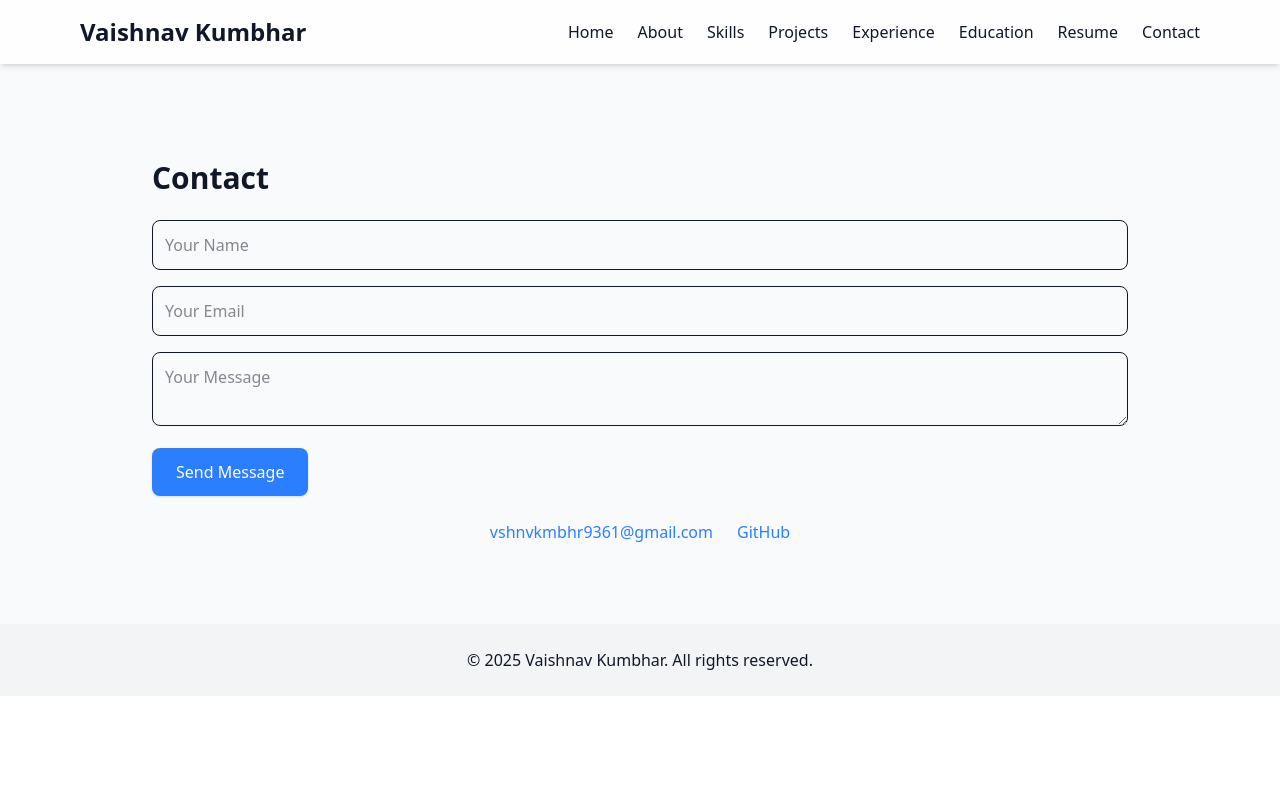
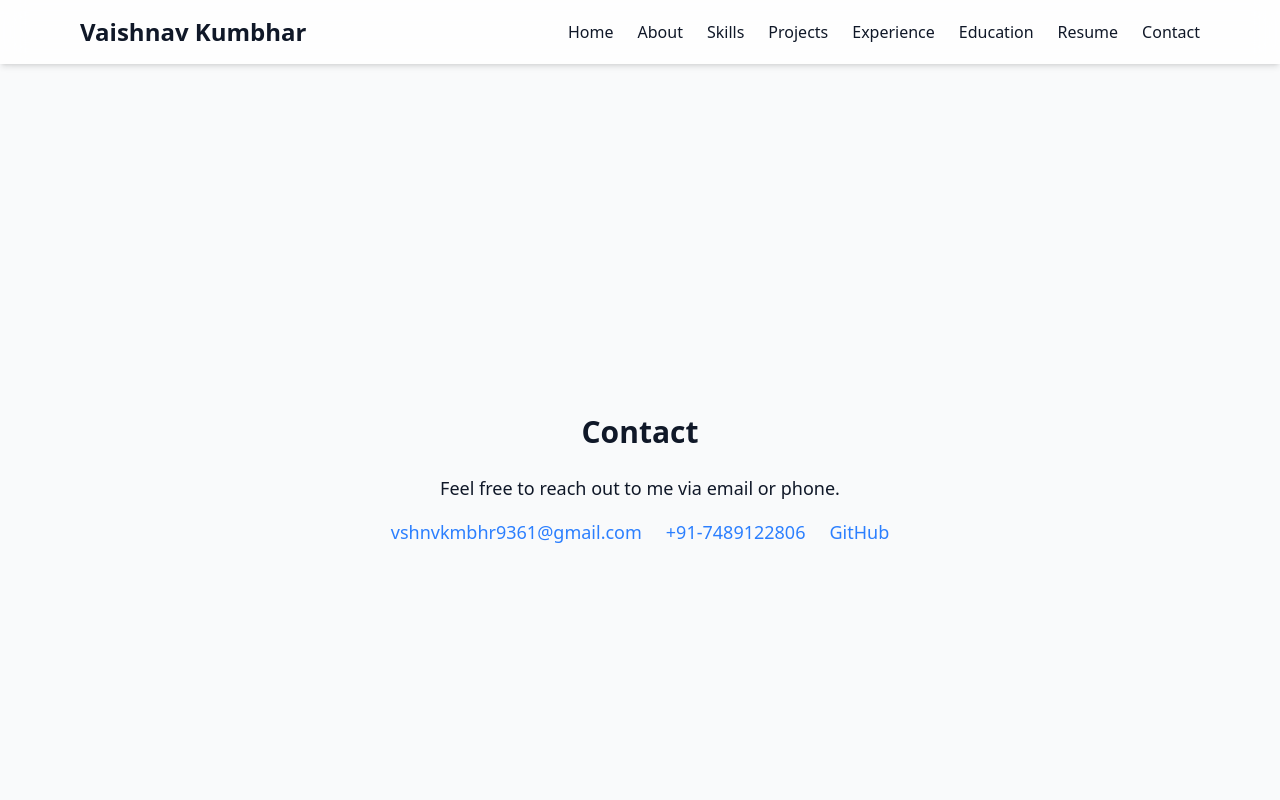
Before and after one commit to Vaishnav-kumbhar/vaishnavPortfolio, a React (Vite) app: page /contact in a window 1280 px wide. Shown: the top 800 px of the page. Built offline with nearby package versions, Linux system fonts and the light colour scheme.

Commit message:
add profile image

```diff
--- a/src/components/Contact.jsx
+++ b/src/components/Contact.jsx
@@ -1,55 +1,38 @@
 export default function Contact() {
   return (
-    <section id="contact" className="py-20 max-w-5xl mx-auto px-6">
+    <section
+      id="contact"
+      className="min-h-screen flex flex-col justify-center items-center px-6 text-center bg-gray-50 dark:bg-gray-900"
+    >
       <h2 className="text-3xl font-bold mb-6">Contact</h2>
 
-      <form
-        action="mailto:vshnvkmbhr9361@gmail.com"
-        method="POST"
-        encType="text/plain"
-        className="space-y-4"
-      >
-        <input
-          type="text"
-          name="name"
-          placeholder="Your Name"
-          className="w-full p-3 border rounded-lg"
-          required
-        />
-        <input
-          type="email"
-          name="email"
-          placeholder="Your Email"
-          className="w-full p-3 border rounded-lg"
-          required
-        />
-        <textarea
-          name="message"
-          placeholder="Your Message"
-          className="w-full p-3 border rounded-lg"
-          required
-        ></textarea>
-        <button
-          type="submit"
-          className="px-6 py-3 bg-blue-500 text-white rounded-lg shadow hover:bg-blue-600"
-        >
-          Send Message
-        </button>
-      </form>
+      <p className="text-lg mb-4">
+        Feel free to reach out to me via email or phone.
+      </p>
 
-      <div className="mt-6 text-center space-x-6">
+      <div className="flex flex-col sm:flex-row justify-center items-center space-y-3 sm:space-y-0 sm:space-x-6">
+        {/* Email */}
         <a
-          href="mailto:vshnvkmbhr9361@gmail.com?subject=Portfolio Inquiry&body=Hello Vaishnav,"
-          className="text-blue-500 hover:underline"
+          href="mailto:vshnvkmbhr9361@gmail.com"
+          className="text-blue-500 hover:underline text-lg"
         >
           vshnvkmbhr9361@gmail.com
         </a>
 
+        {/* Phone */}
+        <a
+          href="tel:+91XXXXXXXXXX" // replace XXXXXXXXXX with your actual number
+          className="text-blue-500 hover:underline text-lg"
+        >
+          +91-7489122806
+        </a>
+
+        {/* GitHub */}
         <a
           href="https://github.com/Vaishnav-kumbhar"
           target="_blank"
           rel="noopener noreferrer"
-          className="text-blue-500 hover:underline"
+          className="text-blue-500 hover:underline text-lg"
         >
           GitHub
         </a>
--- a/src/components/Experience.jsx
+++ b/src/components/Experience.jsx
@@ -6,11 +6,9 @@ export default function Experience() {
       {/* Kloudeva Experience */}
       <div className="p-6 mb-6 bg-white dark:bg-gray-700 rounded-lg shadow">
         <h3 className="text-xl font-semibold">
-          Full Stack Developer (Sole Engineer)
+          Software Developer (Sole Engineer)
         </h3>
-        <p className="text-gray-500">
-          Kloudeva LLC Pvt. Ltd | Feb 2025 – Aug 2025
-        </p>
+        <p>Kloudeva LLC Pvt. Ltd | Feb 2025 – Aug 2025</p>
         <ul className="list-disc ml-6 mt-2 space-y-2">
           <li>
             Worked as the <b>only engineer</b> in the company, fully responsible
@@ -48,7 +46,7 @@ export default function Experience() {
         <h3 className="text-xl font-semibold">
           Software Developer Intern + Probation
         </h3>
-        <p className="text-gray-500">AB&Kalp Pvt. Ltd | May 2024 – Jan 2025</p>
+        <p>AB&Kalp Pvt. Ltd | May 2024 – Jan 2025</p>
         <ul className="list-disc ml-6 mt-2 space-y-2">
           <li>
             Independently developed multiple projects including interactive
--- a/src/components/Hero.jsx
+++ b/src/components/Hero.jsx
@@ -5,23 +5,23 @@ export default function Hero() {
   return (
     <section
       id="home"
-      className="h-screen flex flex-col md:flex-row items-center justify-center text-center md:text-left px-6 bg-gray-50 dark:bg-gray-900"
+      className="min-h-screen flex flex-col md:flex-row items-center justify-center text-center md:text-left px-6 bg-gray-50 dark:bg-gray-900"
     >
       {/* Profile Image */}
       <div className="flex-shrink-0 mb-6 md:mb-0 md:mr-10">
         <img
           src={profilePic}
           alt="Vaishnav Kumbhar"
-          className="w-40 h-40 md:w-56 md:h-56 rounded-full shadow-lg object-cover mx-auto"
+          className="w-36 h-36 sm:w-40 sm:h-40 md:w-56 md:h-56 rounded-full shadow-lg object-cover mx-auto"
         />
       </div>
 
       {/* Text Content */}
-      <div className="max-w-xl">
-        <h2 className="text-4xl md:text-6xl font-bold">
+      <div className="max-w-xl flex flex-col justify-center">
+        <h2 className="text-3xl sm:text-4xl md:text-6xl font-bold">
           Hi, I'm <span className="text-blue-500">Vaishnav Kumbhar</span>
         </h2>
-        <p className="mt-4 text-lg md:text-xl text-gray-700 dark:text-gray-300">
+        <p className="mt-4 text-base sm:text-lg md:text-xl text-gray-700 dark:text-gray-300">
           A passionate <b>Full Stack Developer</b> specializing in modern web
           applications and scalable solutions. Skilled in{" "}
           <b>React, Node.js, PHP, MySQL, MongoDB, and Express</b>, I enjoy
```
